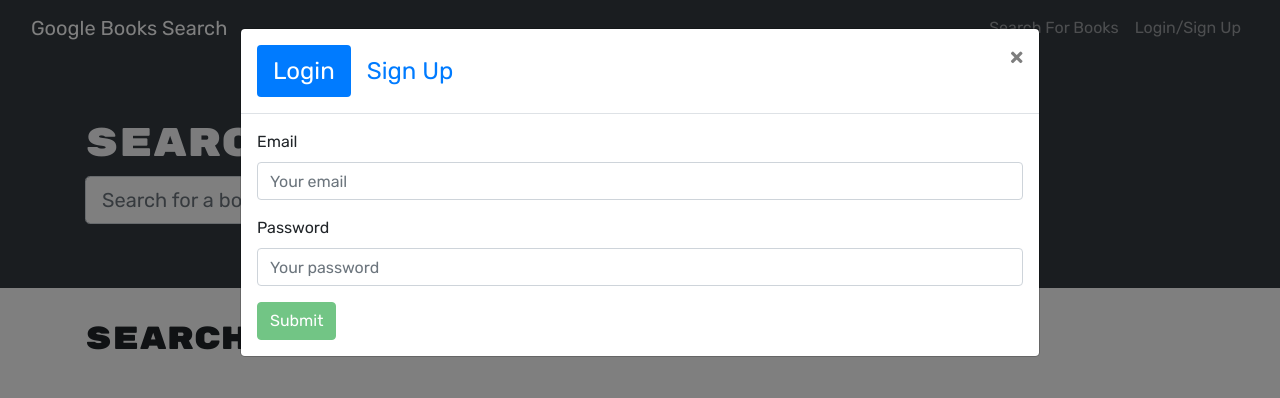
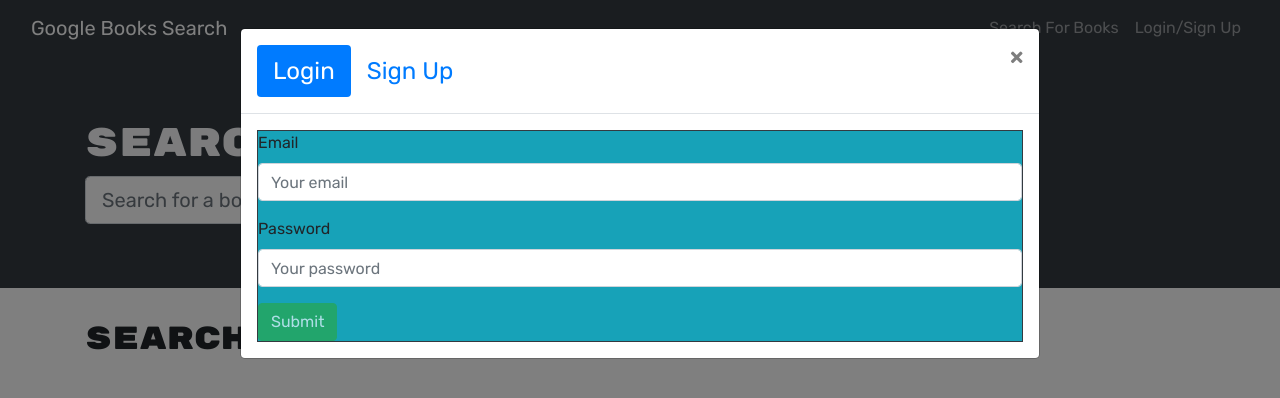
Before and after one commit to BillyBain/HotSpot, a React (Create React App) app in the folder client/: page / in a window 1280 px wide. Both pictures are taken after a click on the button "Login/Sign Up". Shown: the top 398 px of the page. Built offline with nearby package versions, Linux system fonts and the light colour scheme.

Commit message:
added some color and borders to the signup sign in alert

```diff
--- a/client/src/components/LoginForm.js
+++ b/client/src/components/LoginForm.js
@@ -47,7 +47,7 @@ const LoginForm = () => {
 
   return (
     <>
-      <Form noValidate validated={validated} onSubmit={handleFormSubmit}>
+      <Form noValidate validated={validated} onSubmit={handleFormSubmit}className='bg-info border border-dark'>
         <Alert
           dismissible
           onClose={() => setShowAlert(false)}
--- a/client/src/components/SignupForm.js
+++ b/client/src/components/SignupForm.js
@@ -55,7 +55,7 @@ const SignupForm = () => {
   return (
     <>
       {/* This is needed for the validation functionality above */}
-      <Form noValidate validated={validated} onSubmit={handleFormSubmit}>
+      <Form noValidate validated={validated} onSubmit={handleFormSubmit} className='bg-info border border-dark'>
         {/* show alert if server response is bad */}
         <Alert
           dismissible
@@ -75,6 +75,7 @@ const SignupForm = () => {
             onChange={handleInputChange}
             value={userFormData.username}
             required
+            className='border border-dark'
           />
           <Form.Control.Feedback type="invalid">
             Username is required!
@@ -90,6 +91,7 @@ const SignupForm = () => {
             onChange={handleInputChange}
             value={userFormData.email}
             required
+            className='border border-dark'
           />
           <Form.Control.Feedback type="invalid">
             Email is required!
@@ -105,6 +107,7 @@ const SignupForm = () => {
             onChange={handleInputChange}
             value={userFormData.password}
             required
+            className='border border-dark'
           />
           <Form.Control.Feedback type="invalid">
             Password is required!
```
Also changed, not shown: client/src/index.css (line endings or trailing spaces).
